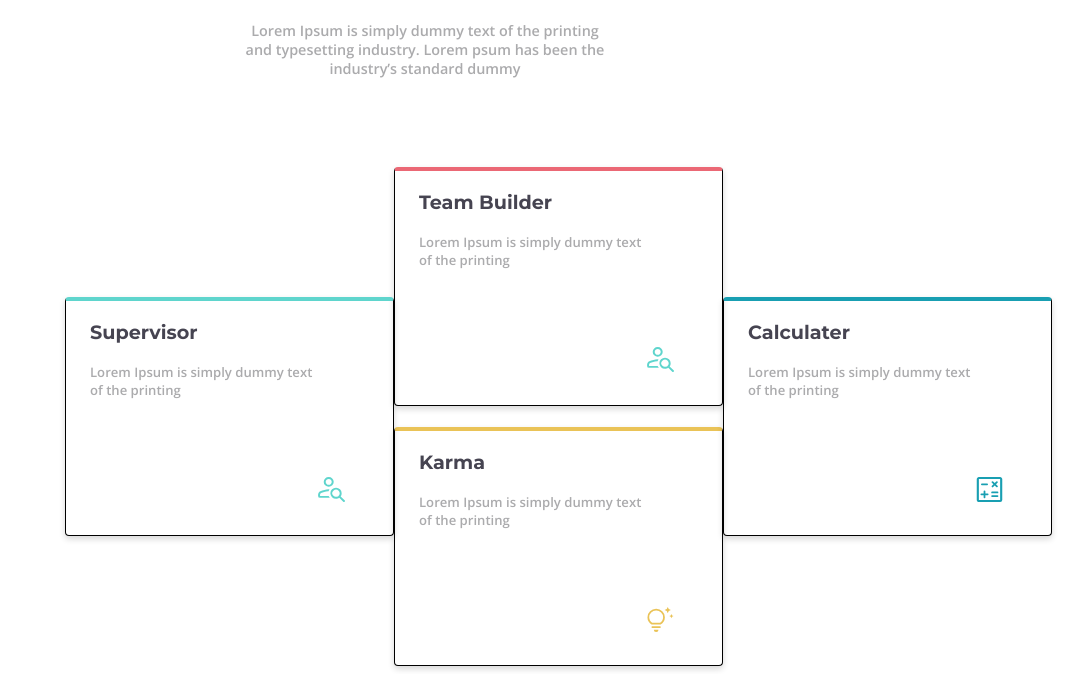
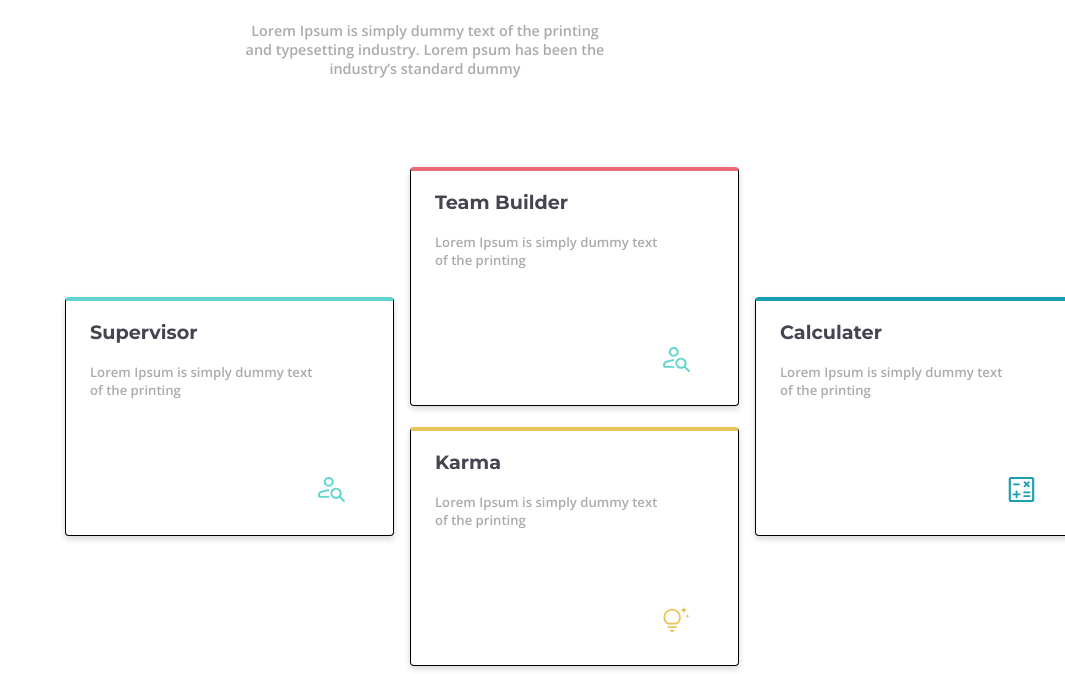
Before and after one commit to rajatmiddha92/Responsive_project_2, a plain HTML site: page index.html in a window 1280 px wide. Shown: the part 186-860 px from the top of the page, without its empty margins (215-1280 px from the left). Drawn offline with nearby package versions, Linux system fonts and the light colour scheme.

Commit message:
Update style.css

```diff
--- a/style.css
+++ b/style.css
@@ -112,6 +112,7 @@ img {
     margin-left: 0;
   }
   .boxes {
+     grid-column-gap:16px;
     padding: 0 16em;
     display: grid;
     grid-template-columns: auto auto auto;
```
